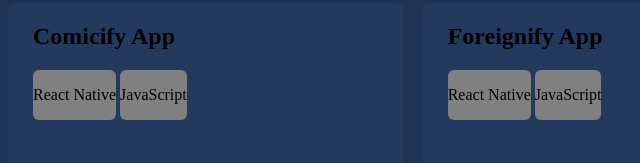
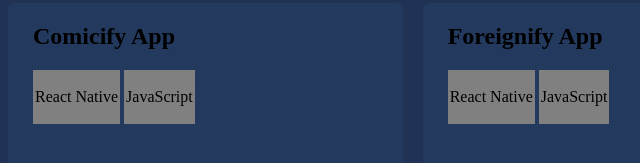
Before and after one commit to HershelFordham/Portfolio, a plain HTML site: page index.html in a window 1280 px wide. Shown: the part 825-988 px from the top of the page, without its empty margins (20-660 px from the left). Drawn offline with Linux system fonts and the light colour scheme.

Commit message:
Add padding and height to skillbox class

```diff
--- a/styles.css
+++ b/styles.css
@@ -19,6 +19,8 @@
 }
 .skillbox {
   background-color: grey;
+  padding:2px;
+  height:10px
   border-radius: 6px;
   display: inline-block;
 }
```
